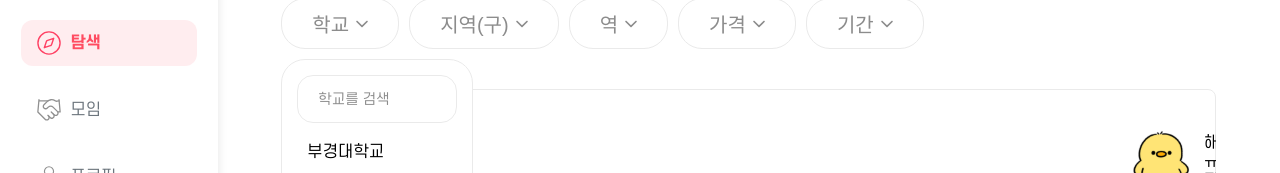
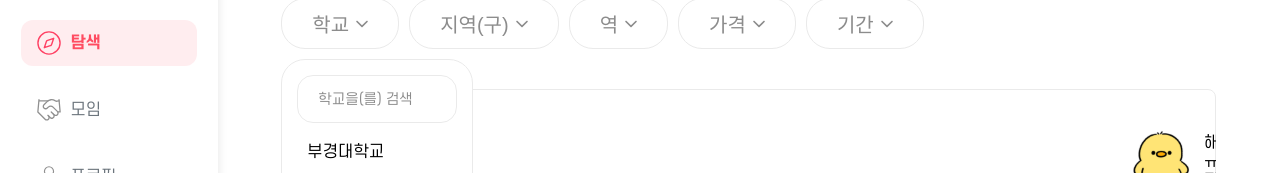
Before and after one commit to Team-Solvit/Nuri-Client, a Next.js app: page /explore in a window 1280 px wide. Both pictures are taken after a click on the element "학교". Shown: the part 159-332 px from the top of the page. Built offline with nearby package versions, Linux system fonts and the light colour scheme; no server answers; grey boxes are pictures that could not be loaded.

Commit message:
refactor(SOLVIT25-80) :: 탐색 코멘트 반영

```diff
--- a/src/components/ui/dropdown/index.tsx
+++ b/src/components/ui/dropdown/index.tsx
@@ -42,7 +42,7 @@ export default function Dropdown({ text, list, isOpen, onOpen, onClose }: Dropdo
 
             {isOpen && (
                 <S.Container>
-                    <S.Input type="text" placeholder={`${text}를 검색`} />
+                    <S.Input type="text" placeholder={`${text}을(를) 검색`} />
                     <S.List>
                         {list.map((item, idx) => (
                             <S.ListItem
```
